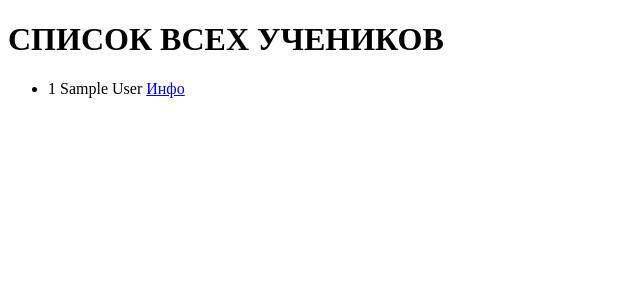
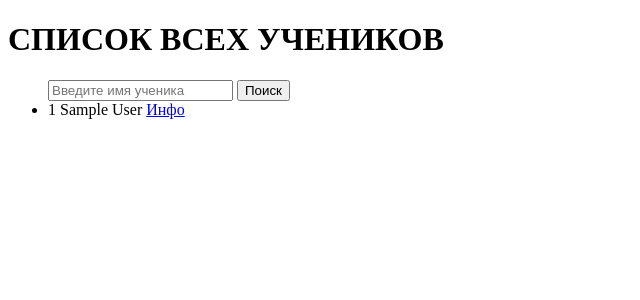
Before and after one commit to SkullPiercer/crm_mini, a Django app: page /students_list/ in a window 1280 px wide. Shown: the part 26-326 px from the top of the page, without its empty margins (0-640 px from the left). Run offline with Django 4.2, Linux system fonts and the light colour scheme; tables that the repository leaves empty hold one stand-in row (values such as "Sample post").

Commit message:
Made a search in students in name field

```diff
--- a/crm_mini/crm_back/views.py
+++ b/crm_mini/crm_back/views.py
@@ -66,5 +66,9 @@ def download_data(request):
 
 def students_list(request):
     template = 'students_list.html'
-    students = Student.objects.all()
+    name = request.GET.get('name')
+    if name:
+        students = Student.objects.filter(name__icontains=name)
+    else:
+        students = Student.objects.all()
     return render(request, template, context={'students':students})
--- a/crm_mini/templates/students_list.html
+++ b/crm_mini/templates/students_list.html
@@ -8,6 +8,11 @@
   {% include "includes/header.html" %}
   <h1>СПИСОК ВСЕХ УЧЕНИКОВ</h1>
   <ul>
+    <form method="GET" action="{% url 'back:students_list' %}">
+        <input type="text" name="name" placeholder="Введите имя ученика">
+        <button type="submit">Поиск</button>
+    </form>
+
     {% for student in students %}
       <li>{{ student.id }} {{ student.name }} <a href="{% url 'back:student_detail' student.id %}">Инфо</a></li>
     {% endfor %}
```
